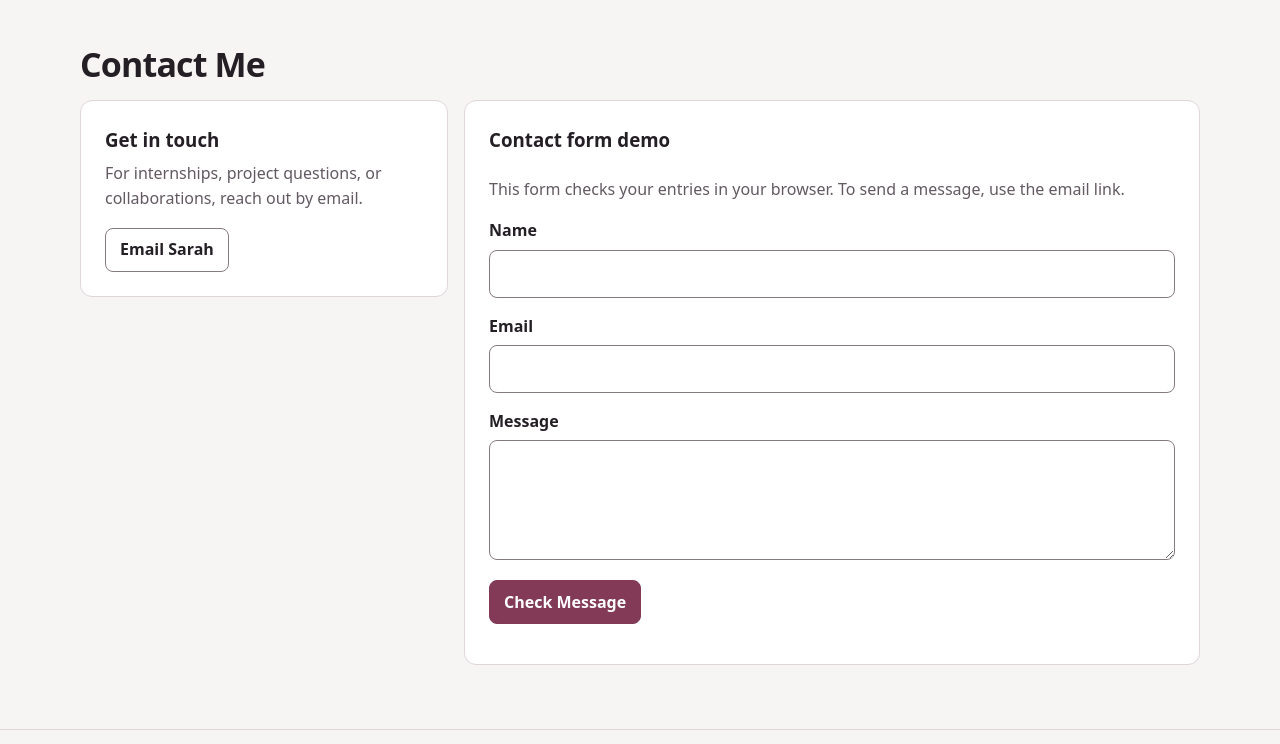
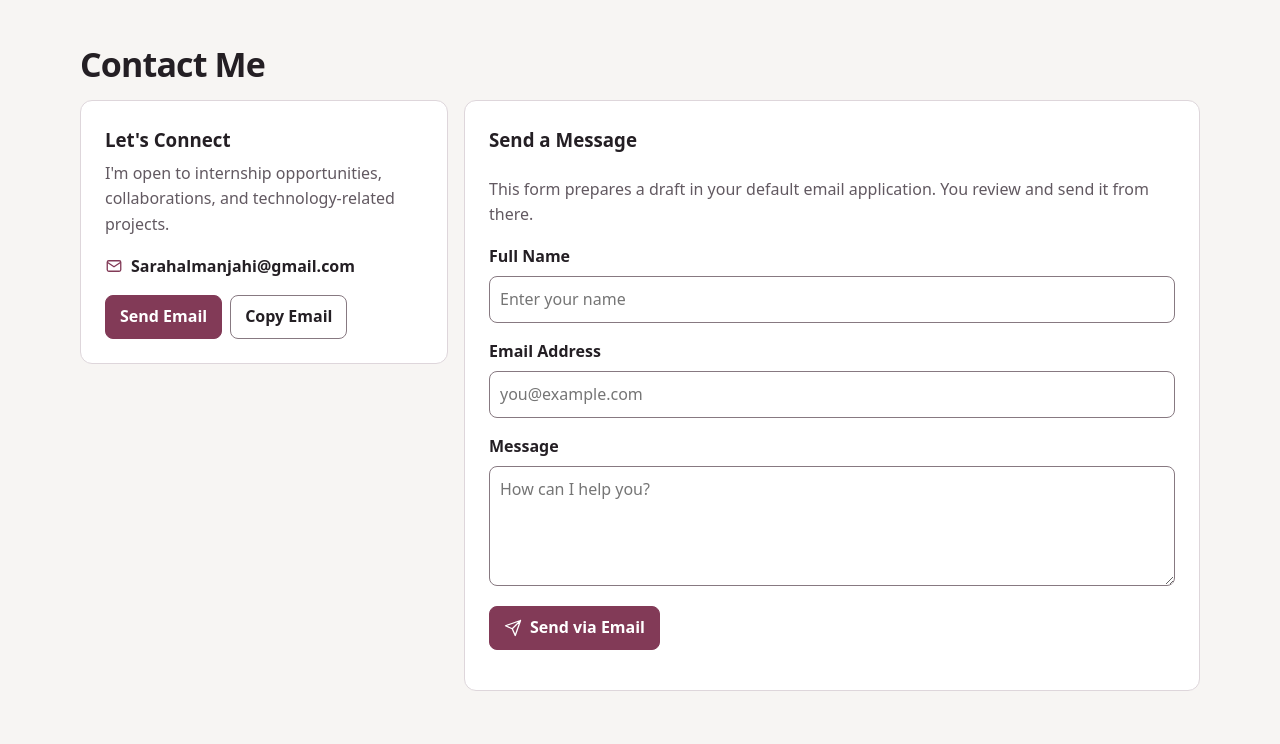
Before and after one commit to Sarahalmanjahi/202371590-sarahalmanjahi-assignment4, a plain HTML site: page index.html in a window 1280 px wide. Shown: the part 4210-4954 px from the top of the page. Drawn offline with Linux system fonts and the light colour scheme; no server answers.

Commit message:
Redesign contact section with clipboard and email draft actions Assisted-by: OpenAI Codex (GPT-6)

```diff
--- a/css/styles.css
+++ b/css/styles.css
@@ -529,8 +529,42 @@ button:hover,
   gap: 1rem;
 }
 
-.contact-direct .button-link {
+.contact-direct .contact-email {
+  display: flex;
+  align-items: center;
+  gap: 0.5rem;
   margin-top: 1rem;
+  color: var(--text);
+  font-weight: 600;
+}
+
+.contact-email span {
+  min-width: 0;
+}
+
+.contact-icon {
+  width: 1.125rem;
+  height: 1.125rem;
+  flex: none;
+}
+
+.contact-email .contact-icon {
+  color: var(--accent);
+}
+
+.contact-actions {
+  display: flex;
+  flex-wrap: wrap;
+  gap: 0.5rem;
+  margin-top: 1rem;
+}
+
+#copy-email[hidden] {
+  display: none;
+}
+
+#copy-email-status:not(:empty) {
+  margin-top: 0.625rem;
 }
 
 #contact-form {
@@ -578,6 +612,7 @@ textarea {
 
 #contact-form button {
   justify-self: start;
+  gap: 0.5rem;
   margin-top: 0.25rem;
 }
 
--- a/index.html
+++ b/index.html
@@ -364,31 +364,47 @@
 
       <div class="contact-layout">
         <div class="profile-card contact-direct">
-          <h3>Get in touch</h3>
-          <p>For internships, project questions, or collaborations, reach out by email.</p>
-          <a class="button-link" href="mailto:Sarahalmanjahi@gmail.com">Email Sarah</a>
+          <h3>Let's Connect</h3>
+          <p>I'm open to internship opportunities, collaborations, and technology-related projects.</p>
+          <p class="contact-email">
+            <svg class="contact-icon" viewBox="0 0 24 24" fill="none" stroke="currentColor" stroke-width="1.75" aria-hidden="true">
+              <rect x="3" y="5" width="18" height="14" rx="2"/>
+              <path d="m3 7 9 6 9-6"/>
+            </svg>
+            <span>Sarahalmanjahi@gmail.com</span>
+          </p>
+          <div class="contact-actions">
+            <a class="button-link button-primary" id="send-email" href="mailto:Sarahalmanjahi@gmail.com">Send Email</a>
+            <button id="copy-email" type="button" hidden>Copy Email</button>
+          </div>
+          <p id="copy-email-status" role="status"></p>
         </div>
 
         <form class="profile-card" id="contact-form" aria-labelledby="contact-form-title" aria-describedby="contact-form-note" novalidate>
-          <h3 id="contact-form-title">Contact form demo</h3>
-          <p id="contact-form-note">This form checks your entries in your browser. To send a message, use the email link.</p>
-          <noscript><p>Enable JavaScript to use the form demo.</p></noscript>
+          <h3 id="contact-form-title">Send a Message</h3>
+          <p id="contact-form-note">This form prepares a draft in your default email application. You review and send it from there.</p>
+          <noscript><p>Use Send Email to start a draft without JavaScript.</p></noscript>
           <div class="contact-field">
-            <label for="name">Name</label>
-            <input type="text" id="name" name="name" autocomplete="name" aria-describedby="name-error" required>
+            <label for="name">Full Name</label>
+            <input type="text" id="name" name="name" placeholder="Enter your name" autocomplete="name" aria-describedby="name-error" required>
             <p id="name-error" class="field-error" hidden></p>
           </div>
           <div class="contact-field">
-            <label for="email">Email</label>
-            <input type="email" id="email" name="email" autocomplete="email" aria-describedby="email-error" required>
+            <label for="email">Email Address</label>
+            <input type="email" id="email" name="email" placeholder="you@example.com" autocomplete="email" aria-describedby="email-error" required>
             <p id="email-error" class="field-error" hidden></p>
           </div>
           <div class="contact-field">
             <label for="message">Message</label>
-            <textarea id="message" name="message" aria-describedby="message-error" required></textarea>
+            <textarea id="message" name="message" placeholder="How can I help you?" aria-describedby="message-error" required></textarea>
             <p id="message-error" class="field-error" hidden></p>
           </div>
-          <button type="submit" disabled>Check Message</button>
+          <button type="submit" disabled>
+            <svg class="contact-icon" viewBox="0 0 24 24" fill="none" stroke="currentColor" stroke-width="1.75" stroke-linecap="round" stroke-linejoin="round" aria-hidden="true">
+              <path d="m22 2-7 20-4-9-9-4 20-7ZM11 13 22 2"/>
+            </svg>
+            Send via Email
+          </button>
           <p id="form-feedback" role="status"></p>
         </form>
       </div>
--- a/js/script.js
+++ b/js/script.js
@@ -292,9 +292,30 @@ githubRetry.addEventListener("click", () => {
 });
 loadGitHubRepositories();
 
-/* Contact Form Validation */
+/* Contact and Email Drafts */
+const contactMailto = document.getElementById("send-email").getAttribute("href");
+const copyEmail = document.getElementById("copy-email");
+const copyEmailStatus = document.getElementById("copy-email-status");
 const contactForm = document.getElementById("contact-form");
 const formFeedback = document.getElementById("form-feedback");
+let copyFeedbackTimer;
+
+copyEmail.addEventListener("click", async () => {
+  clearTimeout(copyFeedbackTimer);
+  copyEmailStatus.textContent = "";
+
+  try {
+    await navigator.clipboard.writeText(contactMailto.slice("mailto:".length));
+    copyEmailStatus.textContent = "Email copied!";
+    copyFeedbackTimer = setTimeout(() => {
+      copyEmailStatus.textContent = "";
+    }, 3000);
+  } catch {
+    copyEmailStatus.textContent = "Clipboard access is unavailable. Select the email address above to copy it manually.";
+  }
+});
+
+copyEmail.hidden = false;
 
 const contactFields = [
   {
@@ -348,9 +369,14 @@ contactForm.addEventListener("submit", (event) => {
     return;
   }
 
-  contactForm.reset();
-  formFeedback.textContent = "Validation passed. Use the email link to send a message.";
+  const { name, email, message } = contactForm.elements;
+  const subject = encodeURIComponent("Portfolio inquiry");
+  const body = encodeURIComponent(
+    `Name: ${name.value.trim()}\r\nEmail: ${email.value.trim()}\r\n\r\n${message.value.trim().replace(/\r?\n/g, "\r\n")}`
+  );
+  formFeedback.textContent = "Your draft is ready. Review and send it in your email app.";
   formFeedback.className = "success";
+  window.location.href = `${contactMailto}?subject=${subject}&body=${body}`;
 });
 
 contactForm.addEventListener("input", (event) => {
```
Also changed, not shown: 3 other files.
